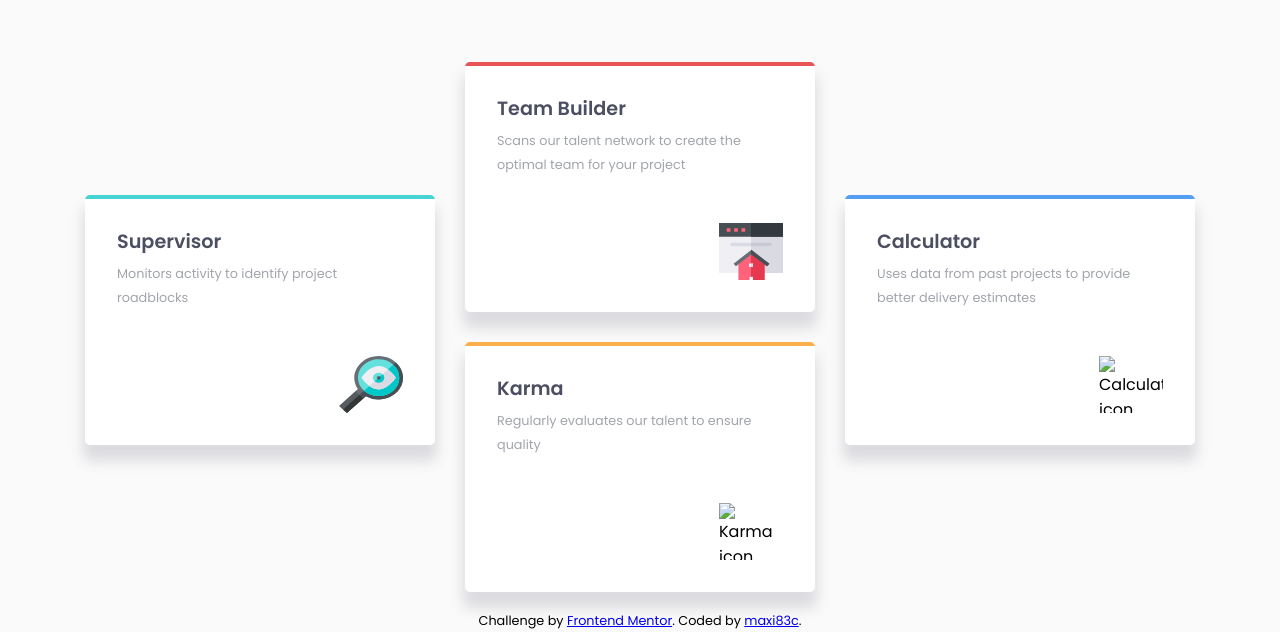
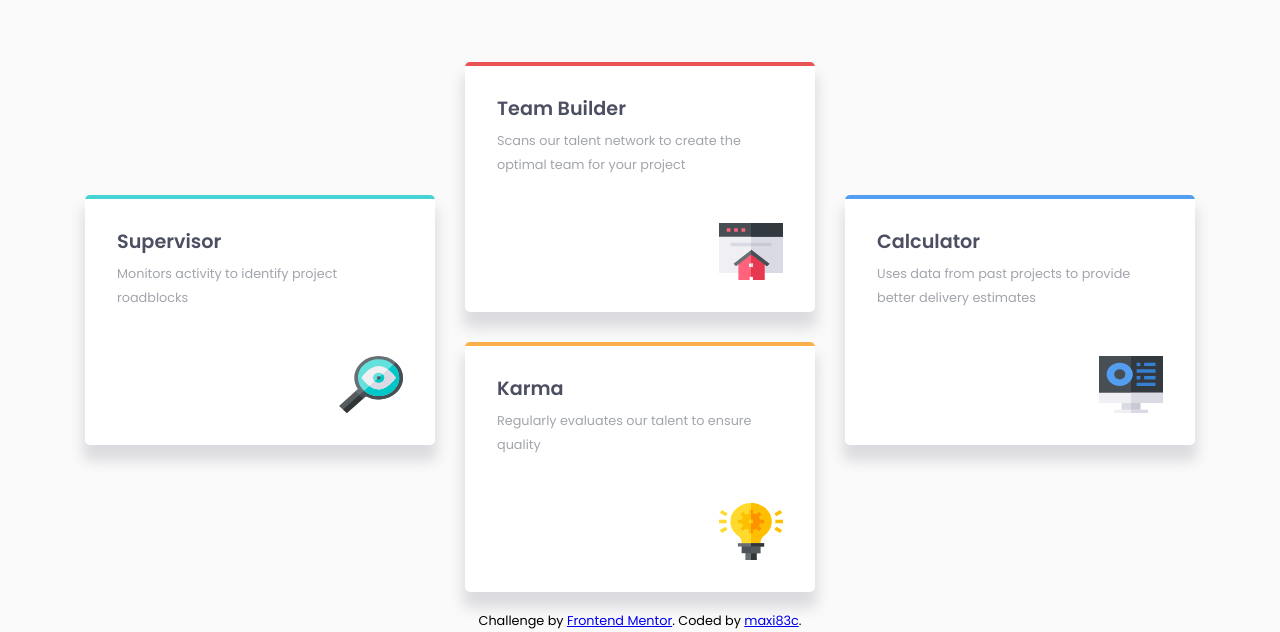
Before and after one commit to maxi83c/four-card-feature-section, a plain HTML site: page index.html in a window 1280 px wide. Shown: the part 256-888 px from the top of the page. Drawn offline with Linux system fonts and the light colour scheme; the site is published under a folder, as on GitHub Pages, so addresses that start at the root find nothing.

Commit message:
fix images paths

```diff
--- a/index.html
+++ b/index.html
@@ -30,12 +30,12 @@
     <section class="card">
       <h2 class="card__title">Karma</h2>
       <p class="card__information">Regularly evaluates our talent to ensure quality</p>
-      <img src="/images/icon-karma.svg" alt="Karma icon" class="card__image">
+      <img src="images/icon-karma.svg" alt="Karma icon" class="card__image">
     </section>
     <section class="card">
       <h2 class="card__title">Calculator</h2>
       <p class="card__information">Uses data from past projects to provide better delivery estimates</p>
-      <img src="/images/icon-calculator.svg" alt="Calculator icon" class="card__image">
+      <img src="images/icon-calculator.svg" alt="Calculator icon" class="card__image">
     </section>
   </main>
   <footer>
```
